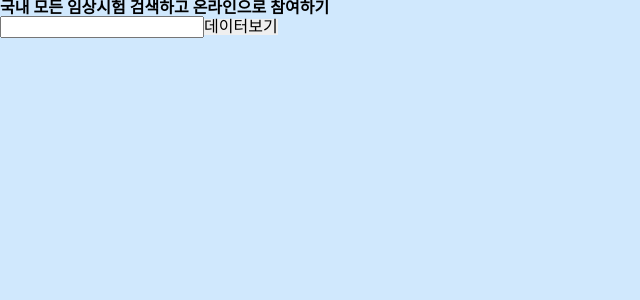
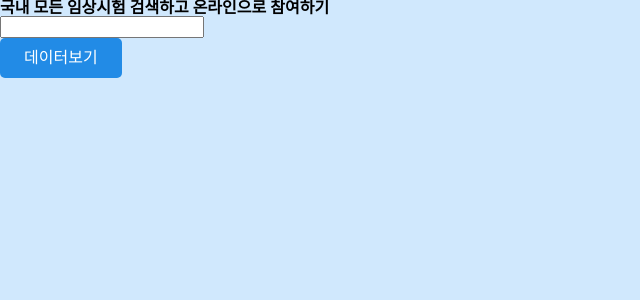
Before and after one commit to pre-on-boarding-team-10/pre-onboarding-7th-3-1-10, a React (Create React App) app: page / in a window 1280 px wide. Shown: the top 300 px of the page, without its empty margins (0-640 px from the left). Built offline with nearby package versions, Linux system fonts and the light colour scheme.

Commit message:
Feat: 검색어와 같은 글자 bold 처리 완료, api 통신 횟수 조절 기능 구현중

```diff
--- a/src/axios/axios.ts
+++ b/src/axios/axios.ts
@@ -1,4 +1,4 @@
-import axios from "axios";
+import axios from 'axios';
 
 const axiosInstance = axios.create({
   baseURL: 'http://localhost:4000',
@@ -6,25 +6,21 @@ const axiosInstance = axios.create({
   headers: {
     'Content-Type': 'application/json',
   },
-})
+});
 
-export const axiosApi = async(keyword:string) =>{
-  const axiosData = await axiosInstance.get(
-    'sick',{
-      params :{
-        q : keyword,
-      }
-    }
-   )
-   return axiosData;
-}
+export const axiosApi = async (keyword: string) => {
+  const axiosData = await axiosInstance.get('sick', {
+    params: {
+      q: keyword,
+    },
+  });
+  return axiosData;
+};
 
 // axiosInstance.interceptors.request.use(
 //   config => {
-
-//     }`;
-//     return config;
-//   },
+//     return config
+//     },
 //   error => {
 //     return Promise.reject(error);
 //   }
--- a/src/page/SearchBar.tsx
+++ b/src/page/SearchBar.tsx
@@ -1,32 +1,90 @@
 import React, { useEffect, useState } from 'react';
 import { axiosApi } from '../axios/axios';
+import styled from 'styled-components';
 
 const SearchBar = () => {
-  const [stateWordLength, setWordLength] = useState<string|null>(null)
+  const [stateSearchWord, setSearchWord] = useState<string>();
+  const [stateSearchList, setSearchList] = useState<any[]>();
+  const regex = /[^ㄱ-ㅎ]/g;
+
   const getSearchList = async (word: string) => {
-    const searchList = await axiosApi(word);
-    console.log(searchList.data);
-    return searchList.data;
+    if (
+      regex.test(word.split('')[0]) &&
+      regex.test(word.split('')[word.length - 1]) &&
+      word.length > 0
+    ) {
+      const searchList = await axiosApi(word);
+      console.log(searchList.data);
+      setSearchList(searchList.data);
+      return searchList.data;
+    }
+    console.log(
+      regex.test(word.split('')[0]),
+      regex.test(word.split('')[word.length - 1])
+    );
+    console.log(word.split('')[0], word.split('')[word.length - 1]);
   };
-
+  useEffect(() => {
+    console.log(stateSearchWord);
+  }, [stateSearchWord]);
   return (
     <React.Fragment>
-        <h1>국내 모든 임상시험 검색하고 온라인으로 참여하기</h1>
+      <h1>국내 모든 임상시험 검색하고 온라인으로 참여하기</h1>
       <div>
-        <input type="text" onChange={e=>{
-          console.log(e.target.value, e.target.value.length)
-          setWordLength(e.target.value)
-          }}/>
-        <button
-          onClick={() => {
-            getSearchList('담');
+        <input
+          type="search"
+          onChange={e => {
+            getSearchList(e.target.value);
+            setSearchWord(e.target.value);
           }}
-        >
-          데이터보기
-        </button>
+        />
+        <RecommandBox>
+          {stateSearchWord &&
+            stateSearchList &&
+            stateSearchList.map(el => {
+              return (
+                <RecommandWord key={el.sickCd}>
+                  {el.sickNm.split('').map((word: string) => {
+                    for (let i = 0; i < stateSearchWord.length; i++) {
+                      if (stateSearchWord.includes(word)) {
+                        console.log(stateSearchWord.split('')[i]);
+                        return <BoldWord>{word}</BoldWord>;
+                      } else {
+                        return word;
+                      }
+                    }
+                  })}
+                </RecommandWord>
+              );
+            })}
+        </RecommandBox>
+        <StyledButton>데이터보기</StyledButton>
       </div>
     </React.Fragment>
   );
 };
 
+const RecommandWord = styled.p`
+  background-color: #000;
+  color: white;
+`;
+
+const RecommandBox = styled.div`
+  display: flex;
+  flex-direction: column;
+`;
+
+const StyledButton = styled.button`
+  background-color: #228be6;
+  color: #ffffff;
+  border: none;
+  border-radius: 5px;
+  padding: 12px 24px;
+  margin: 0;
+`;
+
+const BoldWord = styled.span`
+  font-weight: bold;
+`;
+
 export default SearchBar;
```
